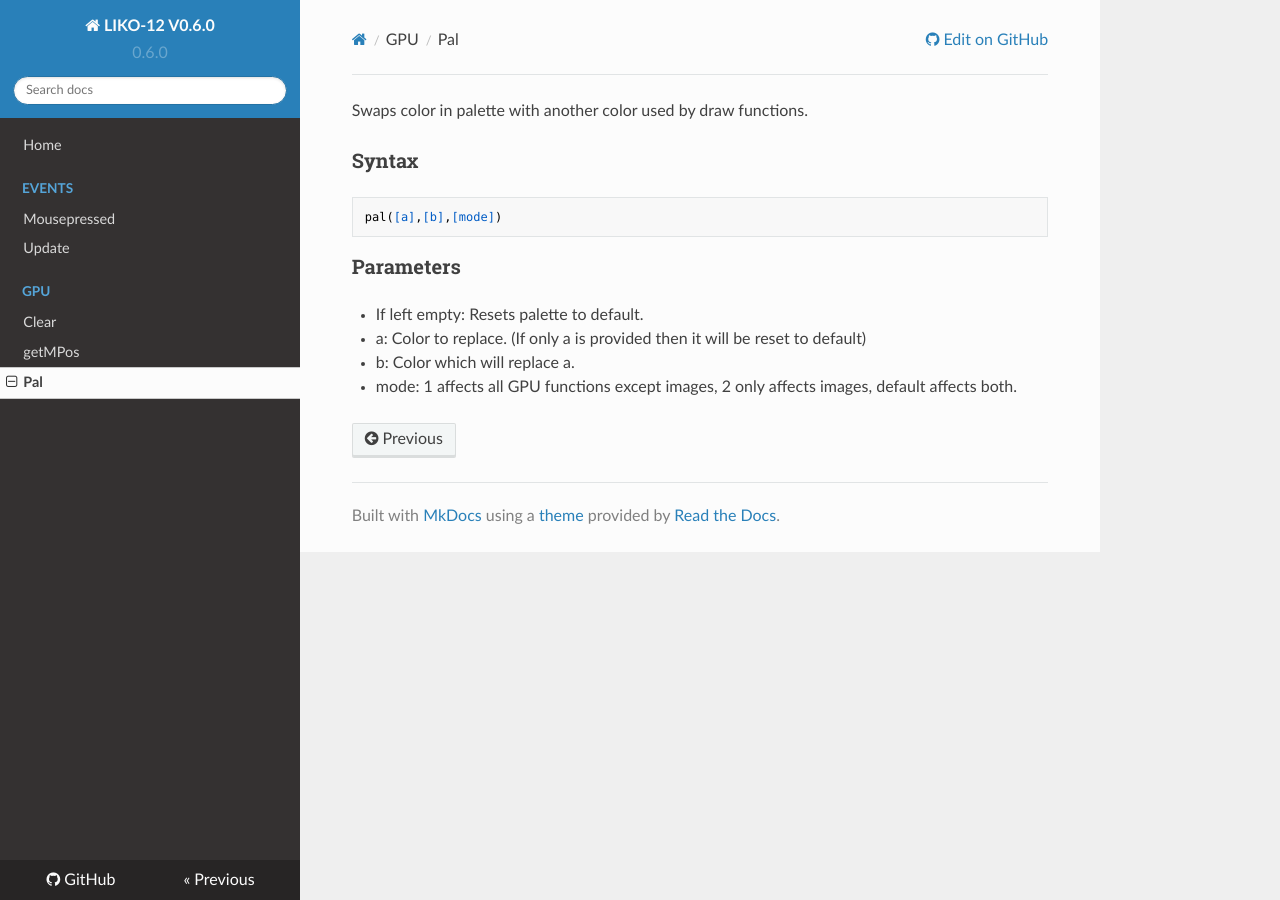
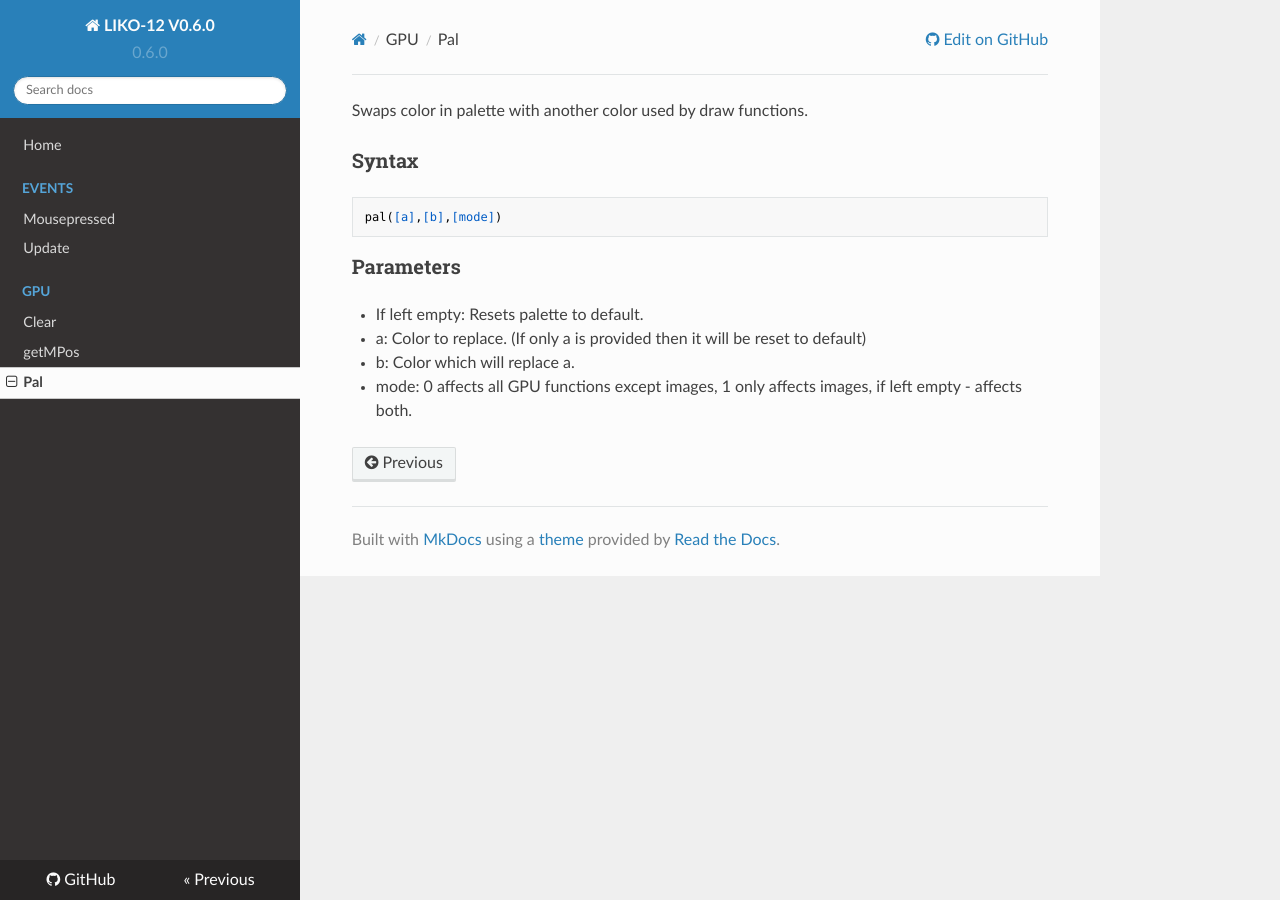
Before and after one commit to LIKO-12/LIKO-12, an MkDocs documentation site: the page built from Docs/GPU/pal.md, in a window 1280 px wide. Built offline with MkDocs 1.6.1, drawn with Linux system fonts in a browser that asks for light colours; nearby versions of some CDN libraries.

Commit message:
Further fixes to pal docs

```diff
--- a/Docs/GPU/pal.md
+++ b/Docs/GPU/pal.md
@@ -8,4 +8,4 @@ Swaps color in palette with another color used by draw functions.
 * If left empty: Resets palette to default.
 * a: Color to replace. (If only a is provided then it will be reset to default)
 * b: Color which will replace a.
-* mode: 1 affects all GPU functions except images, 2 only affects images, default affects both.
+* mode: 0 affects all GPU functions except images, 1 only affects images, if left empty - affects both.
```
